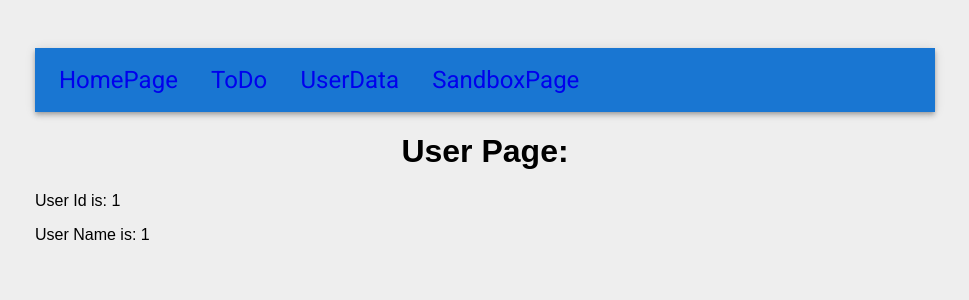
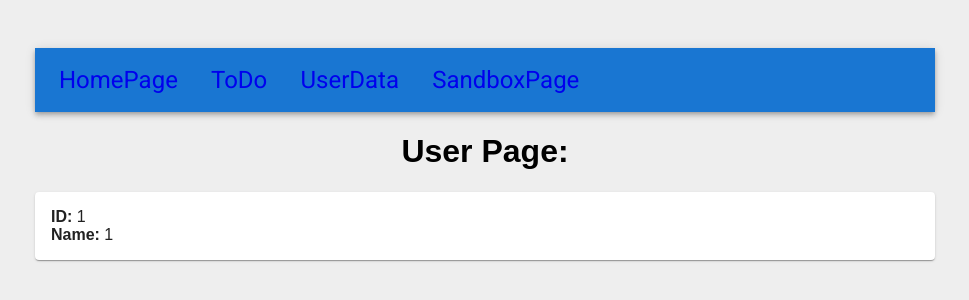
Before and after one commit to Peyman-Nasri/my-todo-app, a React (Create React App) app: page /userdata/1/1 in a window 1280 px wide. Shown: the top 300 px of the page, without its empty margins (155-1124 px from the left). Built offline with nearby package versions, Linux system fonts and the light colour scheme.

Commit message:
Link user data to a new page

```diff
--- a/src/Pages/UserPage.js
+++ b/src/Pages/UserPage.js
@@ -1,3 +1,4 @@
+import { Card } from "@mui/material";
 import { useParams } from "react-router-dom";
 
 const UserPage = () => {
@@ -6,8 +7,16 @@ const UserPage = () => {
   return (
     <>
       <h1>User Page:</h1>
-      <p>User Id is: {userId}</p>
-      <p>User Name is: {userName}</p>
+      <Card style={{ margin: "1em auto", padding: "1em"}}>
+        <div>
+          <b>ID: </b>
+          <span>{userId}</span>
+        </div>
+        <div>
+          <b>Name: </b>
+          <span>{userName}</span>
+        </div>
+      </Card>
     </>
   );
 };
```
